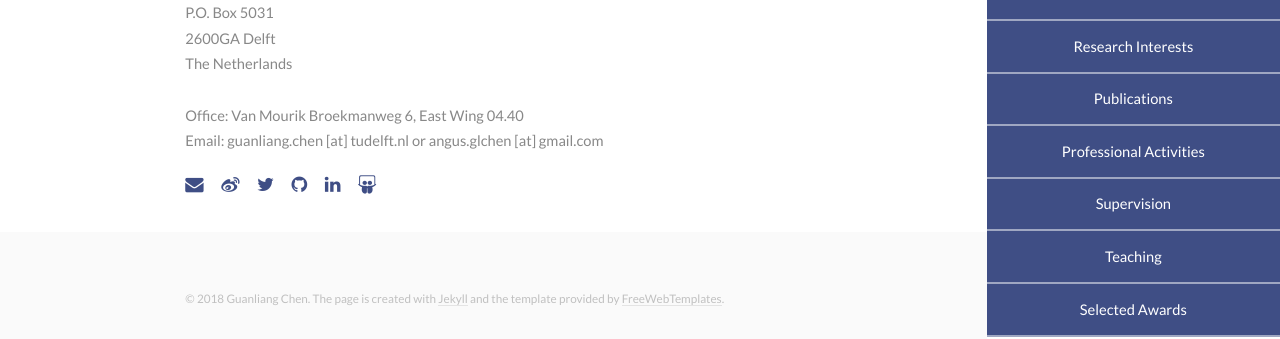
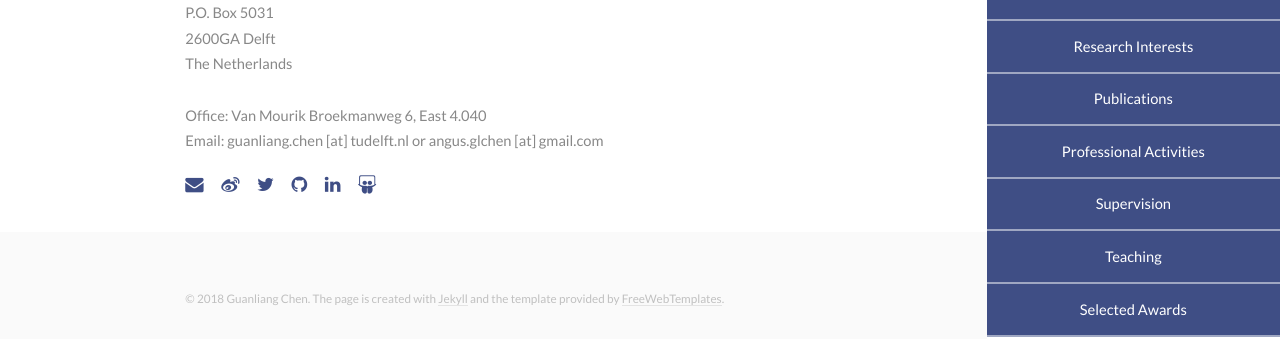
Before and after one commit to AngusGLChen/__angusglchen.github.io, a Jekyll site: the page index.html, which Jekyll copies as it is, in a window 1280 px wide and 900 px high, scrolled down 4297 px. Shown: the part 532-871 px from the top of the window. Built offline with Jekyll 4.4.1, drawn with Linux system fonts in a browser that asks for light colours.

Commit message:
Feb 2, 2018

```diff
--- a/index.html
+++ b/index.html
@@ -218,7 +218,7 @@
 										2600GA Delft<br>
 										The Netherlands<br><br>
 
-										Office: Van Mourik Broekmanweg 6, East Wing 04.40<br>
+										Office: Van Mourik Broekmanweg 6, East 4.040<br>
 										Email: guanliang.chen [at] tudelft.nl or angus.glchen [at] gmail.com<br>
 									</p>
 									<ul class="icons">
```
